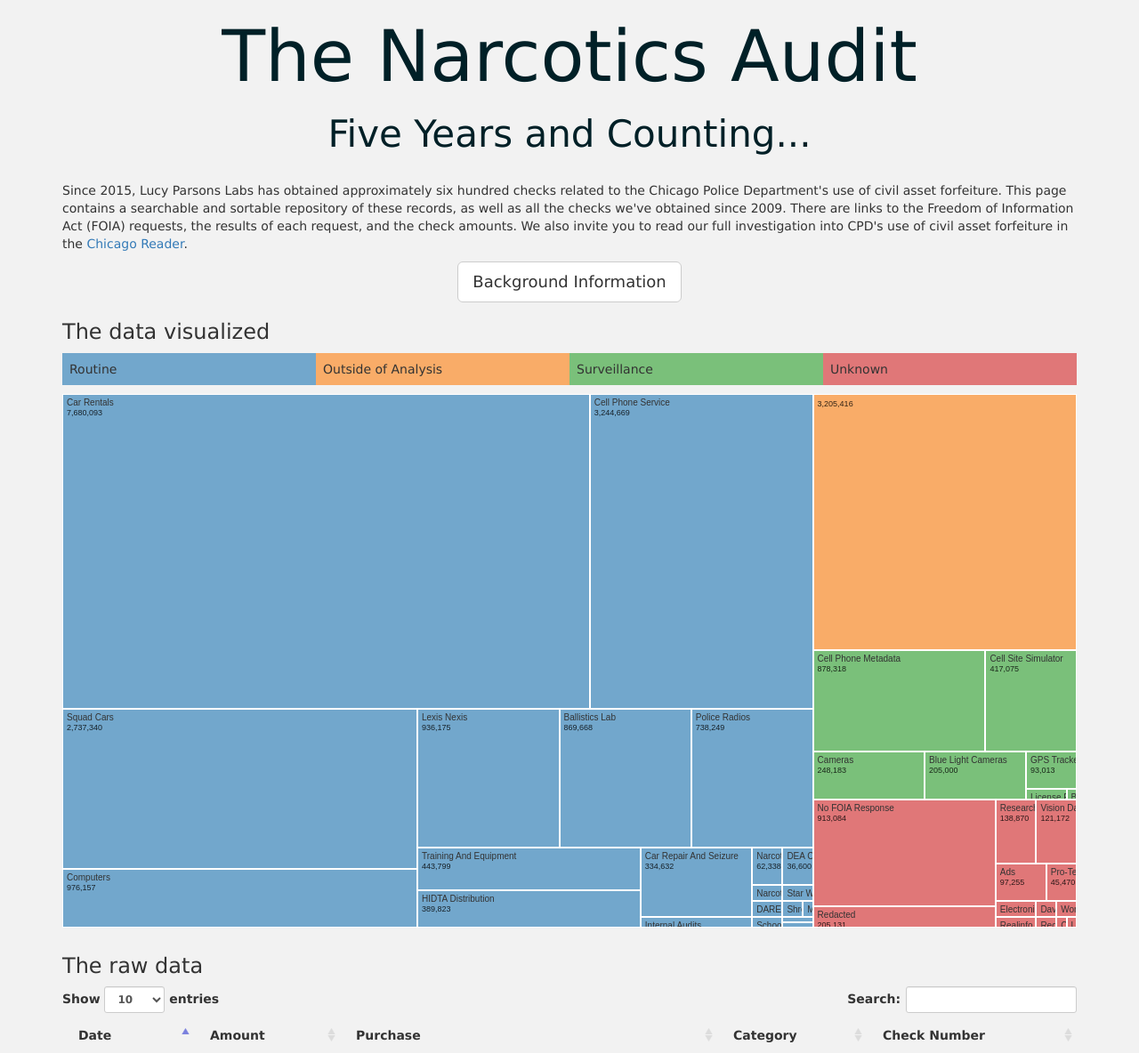
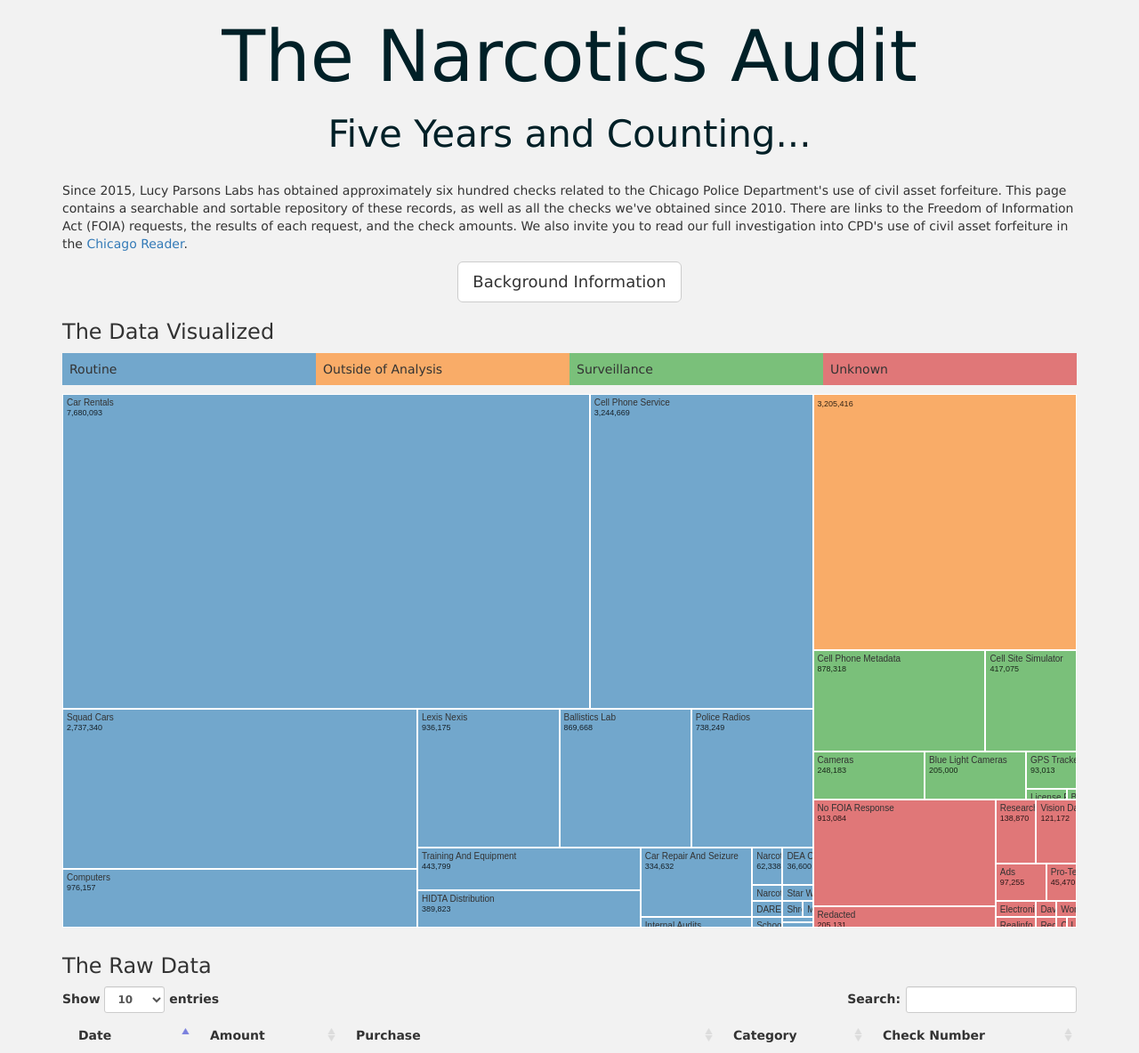
Before and after one commit to saltthefries/lucyparsonslabs.com, a Jekyll site: the page fullaudit/index.html, which Jekyll copies as it is, in a window 1280 px wide. Shown: the top 1184 px of the page at 89% size. Built offline with Jekyll 4.4.1, drawn with Linux system fonts in a browser that asks for light colours; nearby versions of some CDN libraries; library files that are not in the unit come from our copies.

Commit message:
small fix for correctness
formatting fix

```diff
--- a/fullaudit/index.html
+++ b/fullaudit/index.html
@@ -27,7 +27,7 @@
     	<h2>Five Years and Counting...</h2>
       <br>
       <p>
-        Since 2015, Lucy Parsons Labs has obtained approximately six hundred checks related to the Chicago Police Department's use of civil asset forfeiture. This page contains a searchable and sortable repository of these records, as well as all the checks we've obtained since 2009. There are links to the Freedom of Information Act (FOIA) requests, the results of each request, and the check amounts. We also invite you to read our full investigation into CPD's use of civil asset forfeiture in the <a href="link to article">Chicago Reader</a>.
+        Since 2015, Lucy Parsons Labs has obtained approximately six hundred checks related to the Chicago Police Department's use of civil asset forfeiture. This page contains a searchable and sortable repository of these records, as well as all the checks we've obtained since 2010. There are links to the Freedom of Information Act (FOIA) requests, the results of each request, and the check amounts. We also invite you to read our full investigation into CPD's use of civil asset forfeiture in the <a href="http://www.chicagoreader.com/chicago/police-department-civil-forfeiture-investigation/Content?oid=23728922">Chicago Reader</a>.
       </p>
       <div class="text-center">
         <button type="button" class="btn btn-default btn-lg more-info-button"
@@ -62,11 +62,11 @@
         </div>
       </div>
 
-      <h3>The data visualized</h3>
+      <h3>The Data Visualized</h3>
       <div id="graph-legend"></div>
       <div id="graph-container"></div>
 
-      <h3>The raw data</h3>
+      <h3>The Raw Data</h3>
       <div id='table-container'></div>
 
       <footer class='footer'>
```
